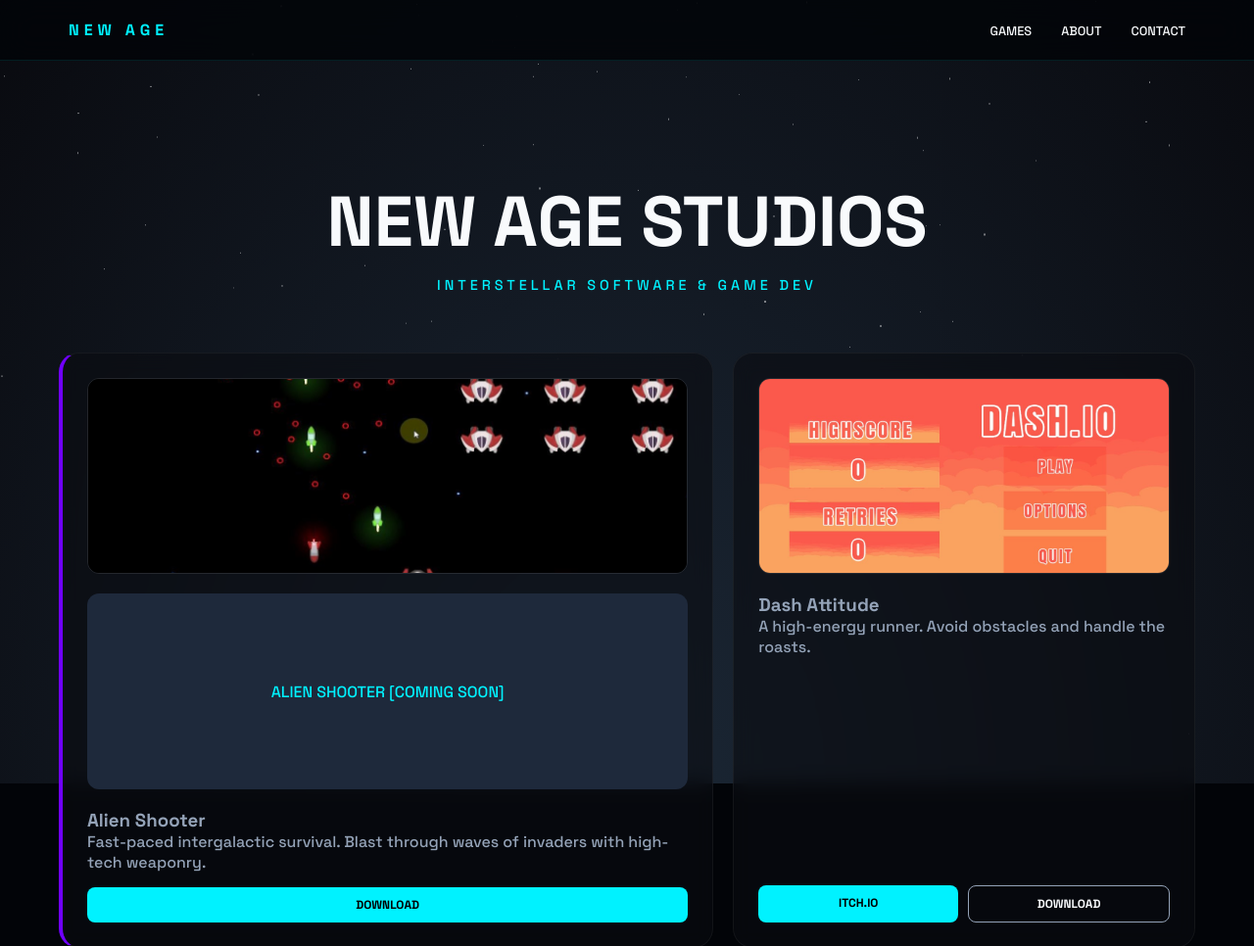
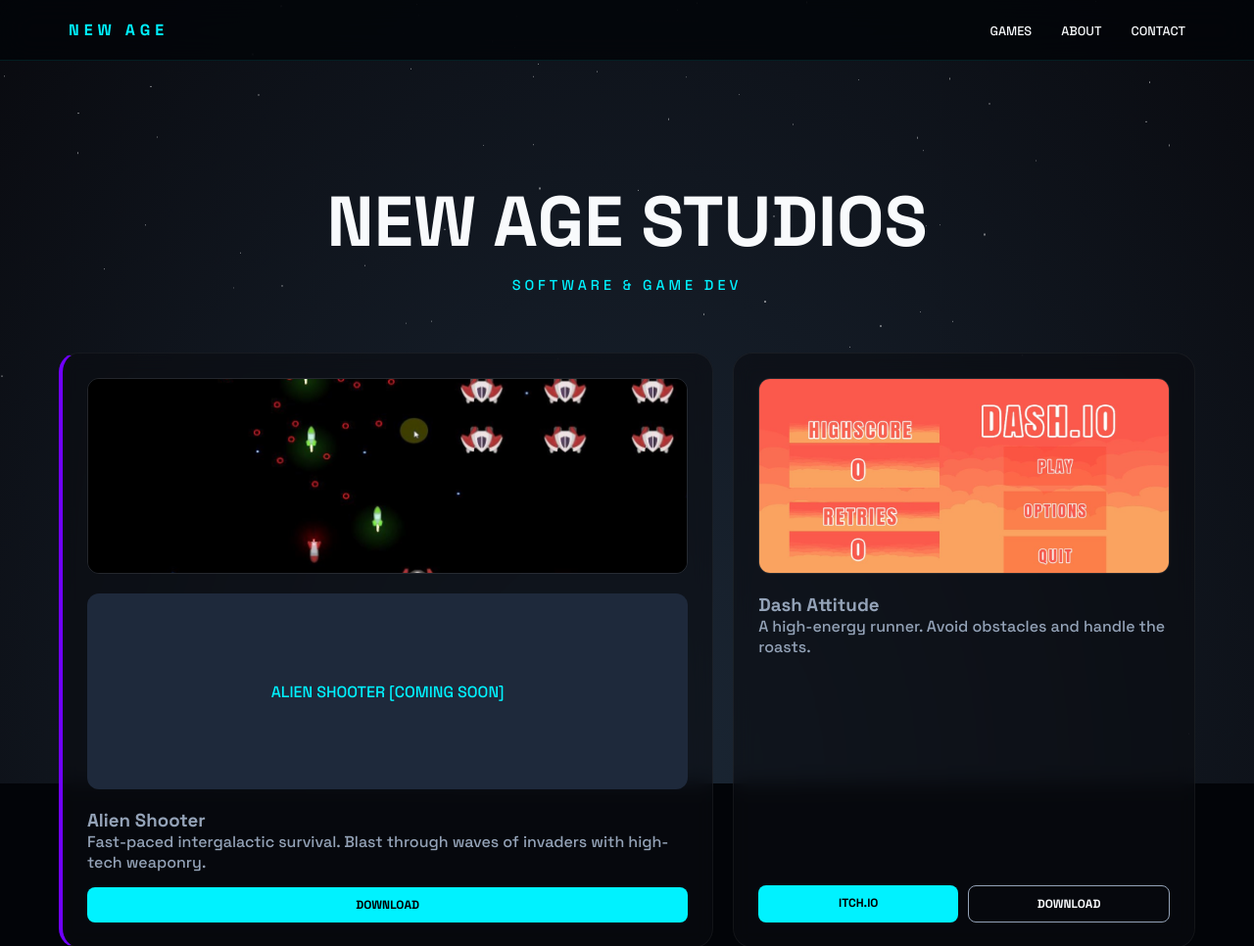
Before and after one commit to dart256/dart256.github.io, a plain HTML site: page index.html in a window 1280 px wide. Shown: the top 966 px of the page at 98% size. Drawn offline with Linux system fonts and the light colour scheme.

Commit message:
Update hero section description text

```diff
--- a/index.html
+++ b/index.html
@@ -131,7 +131,7 @@
 
 <section class="hero">
     <h1>NEW AGE STUDIOS</h1>
-    <p>Interstellar Software & Game Dev</p>
+    <p>Software & Game Dev</p>
 </section>
 
 <main class="section" id="games">
```
